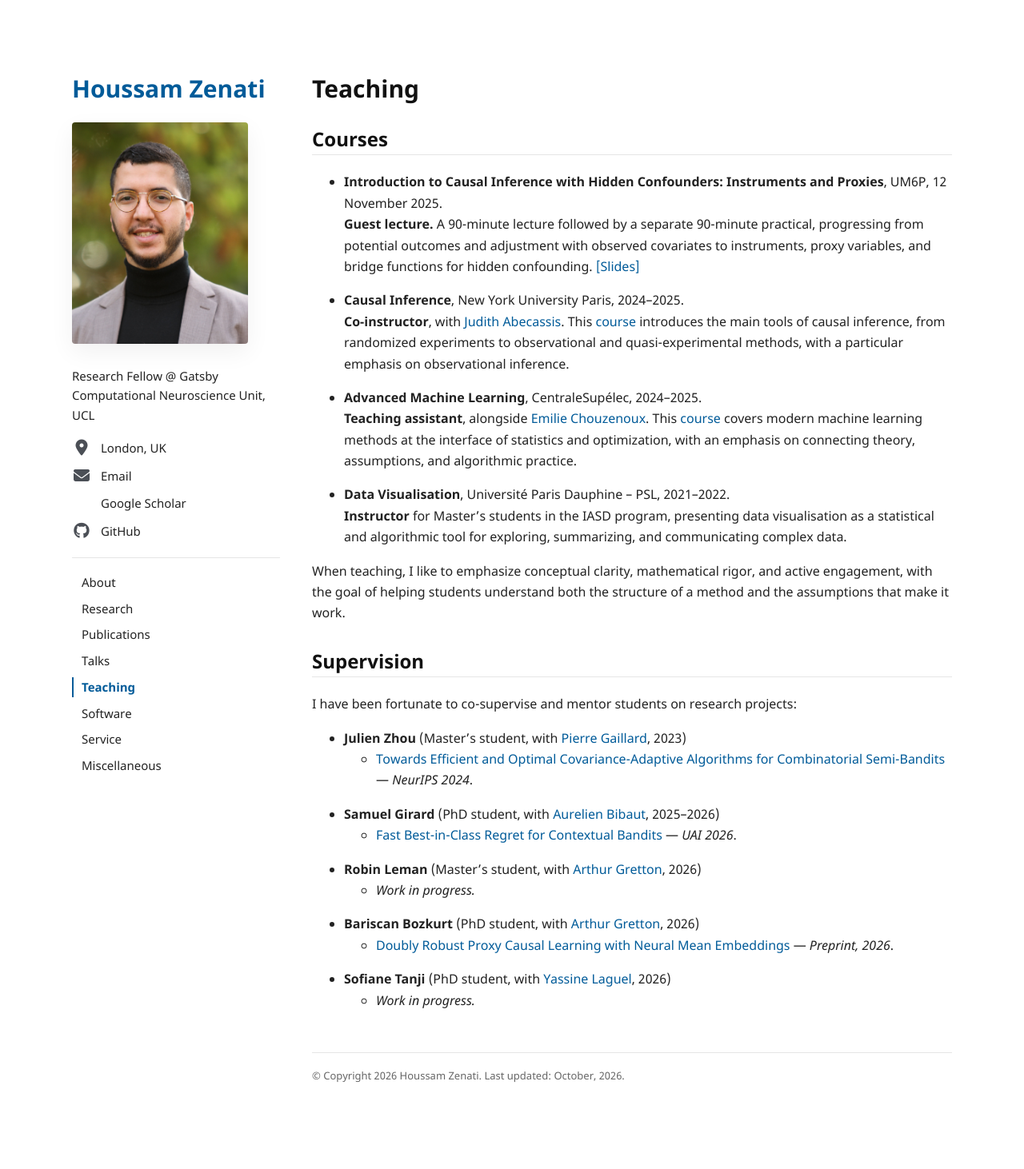
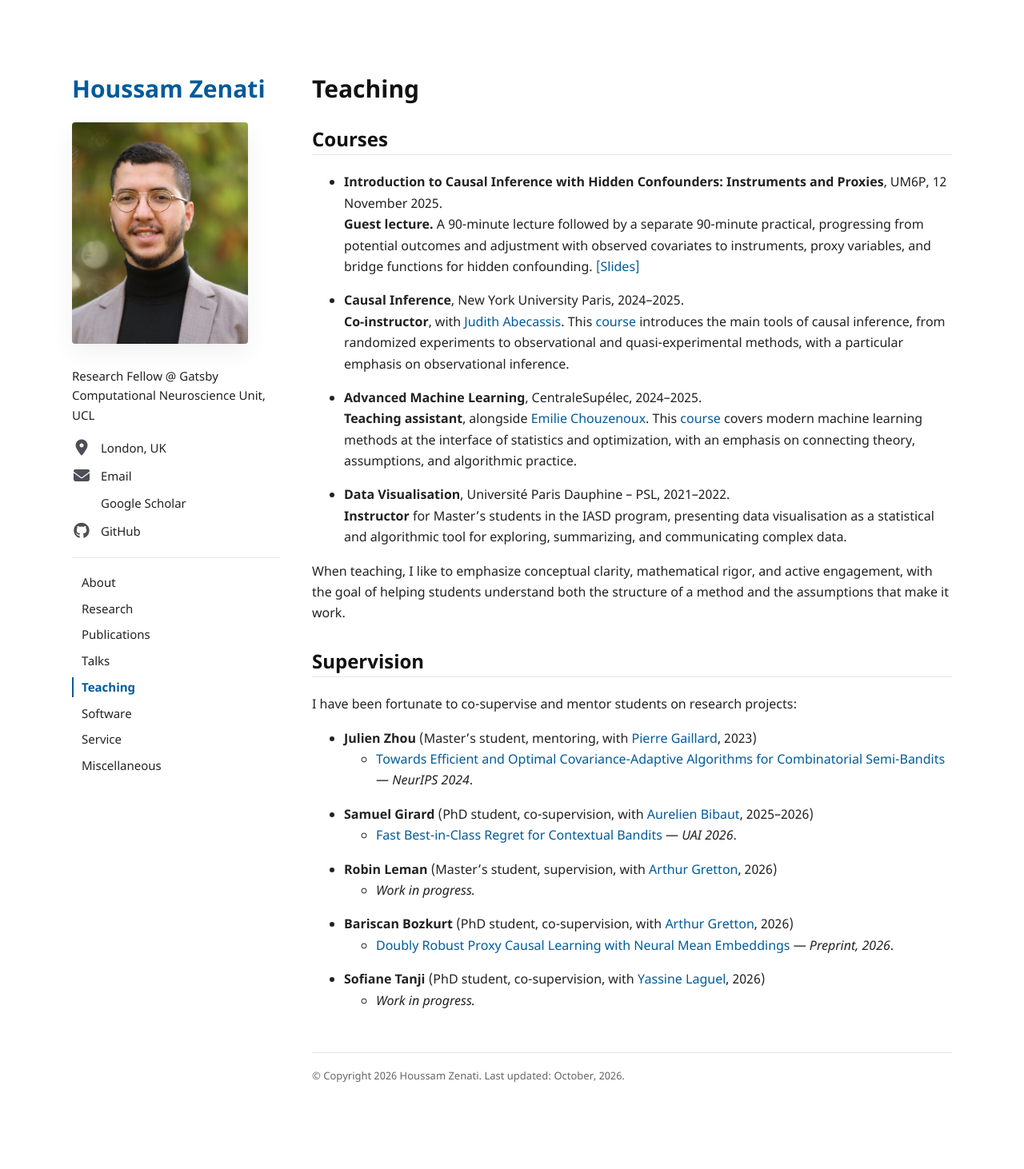
Before and after one commit to houssamzenati/houssamzenati.github.io, a Jekyll site: the page built from teaching.md, in a window 1280 px wide. Shown: the whole page at 80% size. Built offline with Jekyll 4.4.1, drawn with Linux system fonts in a browser that asks for light colours; a style sheet for code colours, icons or effects is not loaded.

Commit message:
Clarify mentoring and supervision roles in teaching entries

```diff
--- a/teaching.md
+++ b/teaching.md
@@ -24,17 +24,17 @@
 
 I have been fortunate to co-supervise and mentor students on research projects:
 
-- [**Julien Zhou**](https://jlnzhou.github.io/) (Master's student, with [Pierre Gaillard](https://pierre-gaillard.github.io/), 2023)
+- [**Julien Zhou**](https://jlnzhou.github.io/) (Master's student, mentoring, with [Pierre Gaillard](https://pierre-gaillard.github.io/), 2023)
     - [Towards Efficient and Optimal Covariance-Adaptive Algorithms for Combinatorial Semi-Bandits](https://papers.nips.cc/paper_files/paper/2024/hash/3640a1997a4c9571cea9db2c82e1fc35-Abstract-Conference.html) — *NeurIPS 2024*.
 
-- [**Samuel Girard**](https://scholar.google.com/citations?hl=fr&user=n0TaKDsAAAAJ) (PhD student, with [Aurelien Bibaut](https://scholar.google.com/citations?user=N_8WC5oAAAAJ&hl=en), 2025--2026)
+- [**Samuel Girard**](https://scholar.google.com/citations?hl=fr&user=n0TaKDsAAAAJ) (PhD student, co-supervision, with [Aurelien Bibaut](https://scholar.google.com/citations?user=N_8WC5oAAAAJ&hl=en), 2025--2026)
     - [Fast Best-in-Class Regret for Contextual Bandits](https://proceedings.mlr.press/v337/girard26a.html) — *UAI 2026*.
 
-- [**Robin Leman**](https://robinleman.com/) (Master's student, with [Arthur Gretton](https://www.gatsby.ucl.ac.uk/~gretton/), 2026)
+- [**Robin Leman**](https://robinleman.com/) (Master's student, supervision, with [Arthur Gretton](https://www.gatsby.ucl.ac.uk/~gretton/), 2026)
     - *Work in progress.*
 
-- [**Bariscan Bozkurt**](https://scholar.google.com/citations?user=bxD9hhUAAAAJ&hl=en) (PhD student, with [Arthur Gretton](https://www.gatsby.ucl.ac.uk/~gretton/), 2026)
+- [**Bariscan Bozkurt**](https://scholar.google.com/citations?user=bxD9hhUAAAAJ&hl=en) (PhD student, co-supervision, with [Arthur Gretton](https://www.gatsby.ucl.ac.uk/~gretton/), 2026)
     - [Doubly Robust Proxy Causal Learning with Neural Mean Embeddings](https://arxiv.org/abs/2605.09514) — *Preprint, 2026*.
 
-- [**Sofiane Tanji**](https://sofianetanji.com/) (PhD student, with [Yassine Laguel](https://yassine-laguel.github.io/), 2026)
+- [**Sofiane Tanji**](https://sofianetanji.com/) (PhD student, co-supervision, with [Yassine Laguel](https://yassine-laguel.github.io/), 2026)
     - *Work in progress.*
```
